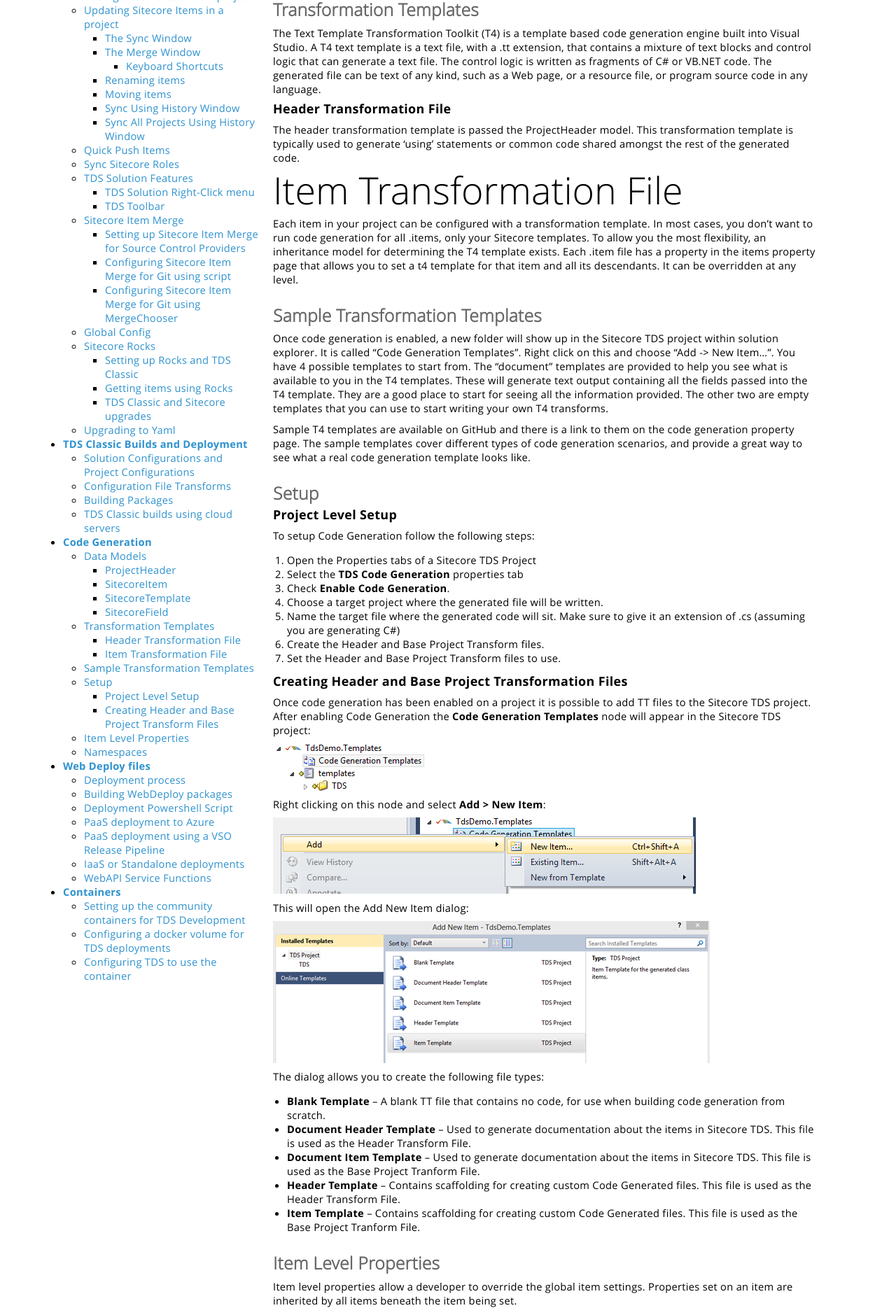
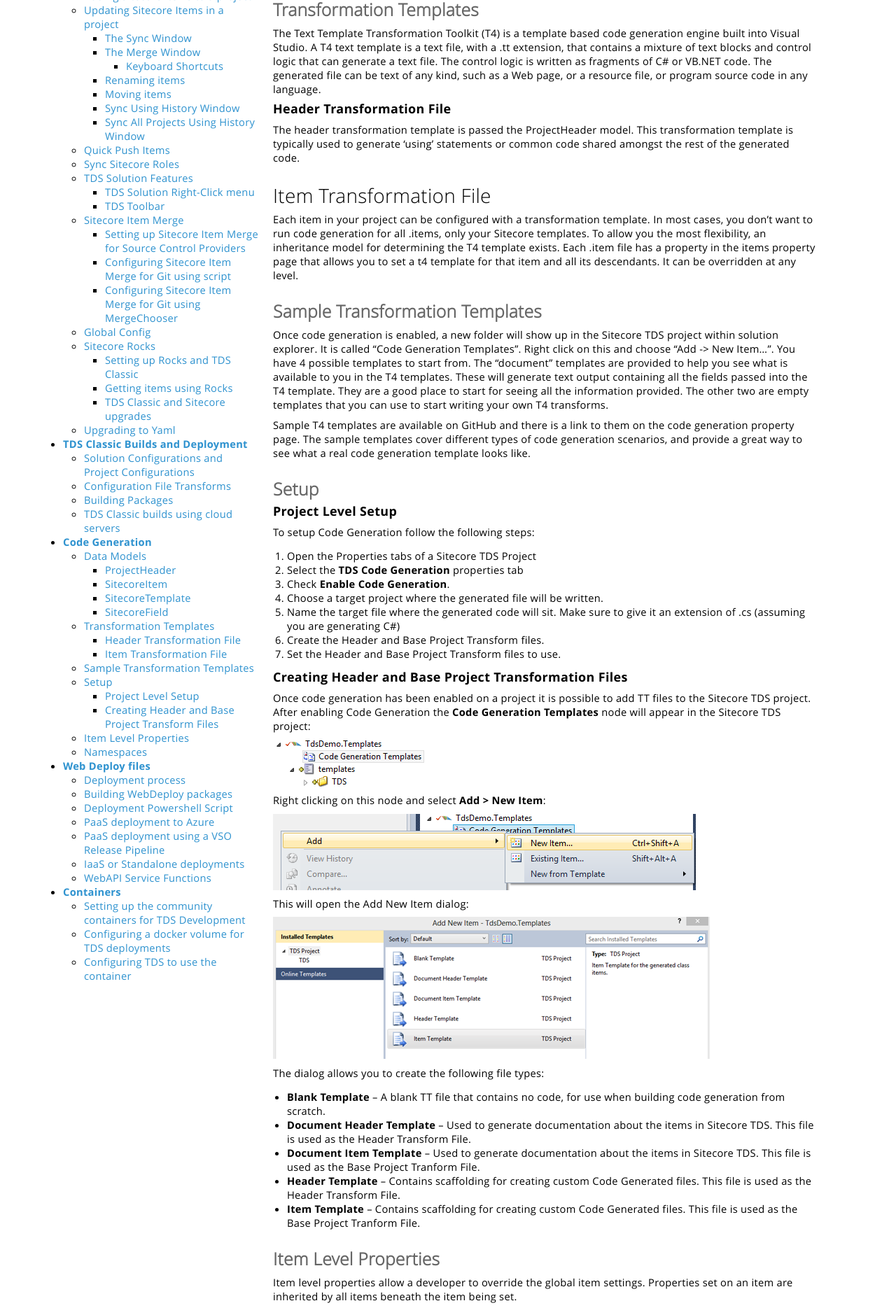
Before and after one commit to HedgehogDevelopment/HedgehogDevelopment.github.io, a Jekyll site: the page built from tds/chapter6.markdown, in a window 1280 px wide. Shown: the part 1228-3107 px from the top of the page at 70% size. Built offline with Jekyll 4.4.1, drawn with Linux system fonts in a browser that asks for light colours.

```diff
--- a/tds/chapter6.markdown
+++ b/tds/chapter6.markdown
@@ -43,7 +43,7 @@ The Text Template Transformation Toolkit (T4) is a template based code generatio
 
 The header transformation template is passed the ProjectHeader model. This transformation template is typically used to generate ‘using' statements or common code shared amongst the rest of the generated code.
 
-# Item Transformation File
+## Item Transformation File
 
 Each item in your project can be configured with a transformation template. In most cases, you don't want to run code generation for all .items, only your Sitecore templates. To allow you the most flexibility, an inheritance model for determining the T4 template exists. Each .item file has a property in the items property page that allows you to set a t4 template for that item and all its descendants. It can be overridden at any level.
 
```
